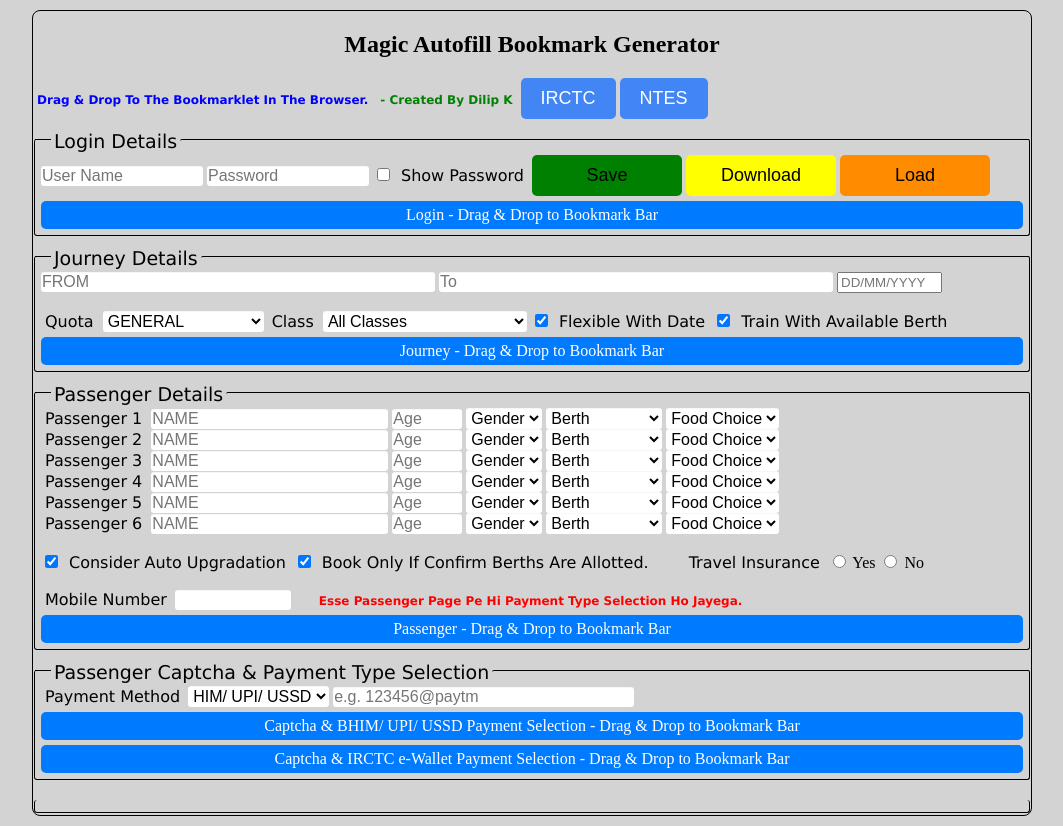
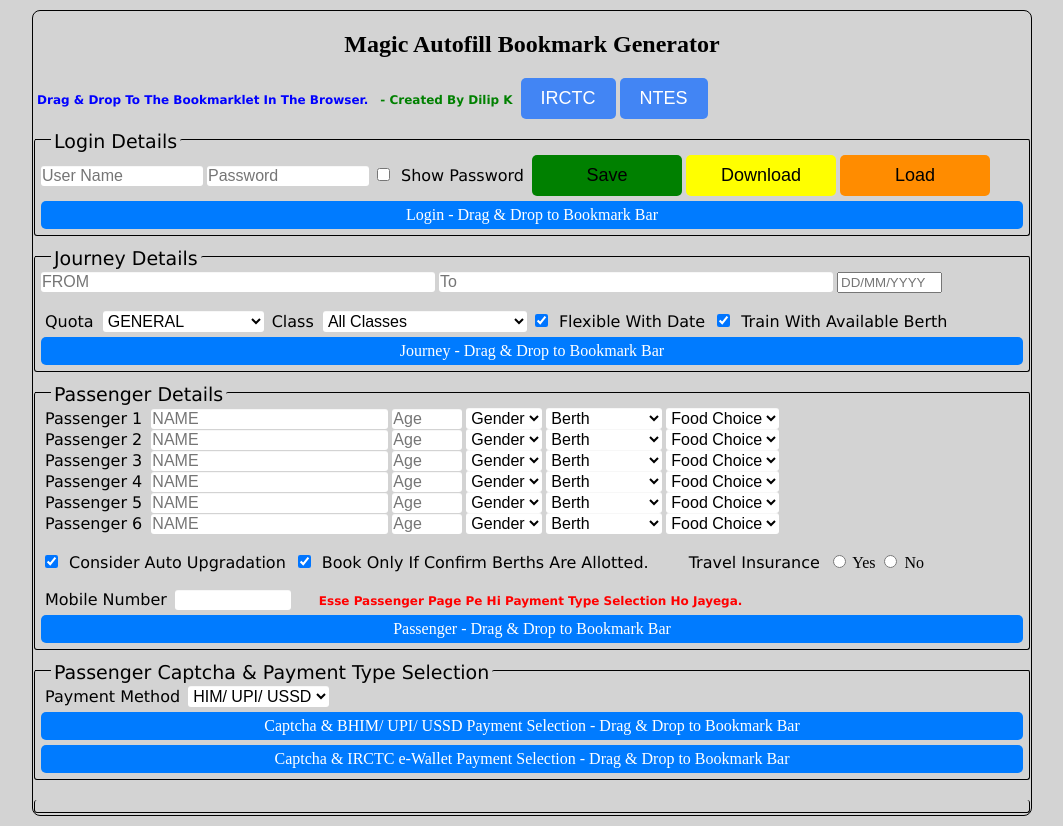
Before and after one commit to ku-kkoo/fast-autofill.github.io, a plain HTML site: page index.html in a window 1280 px wide. Shown: the whole page, without its empty margins (108-1171 px from the left). Drawn offline with Linux system fonts and the light colour scheme.

Commit message:
Update index.html

```diff
--- a/index.html
+++ b/index.html
@@ -532,7 +532,7 @@
                         <option value="IRCWA">IRCTC e-Wallet</option>
                     </select>
 
-	     <input type="text" id="vpa" name="vpa" size="30" placeholder="e.g. 123456@paytm"/>
+	     <input hidden type="text" id="vpa" name="vpa" size="30" placeholder="e.g. 123456@paytm"/>
 
              <a class="bookmarklet" id="captchaQRPaymentSelectionBookmarklet">Captcha & BHIM/ UPI/ USSD Payment Selection - Drag & Drop to Bookmark Bar</a>
              <a class="bookmarklet" id="captchaIrctcPaymentSelectionBookmarklet">Captcha & IRCTC e-Wallet Payment Selection - Drag & Drop to Bookmark Bar</a>
```
